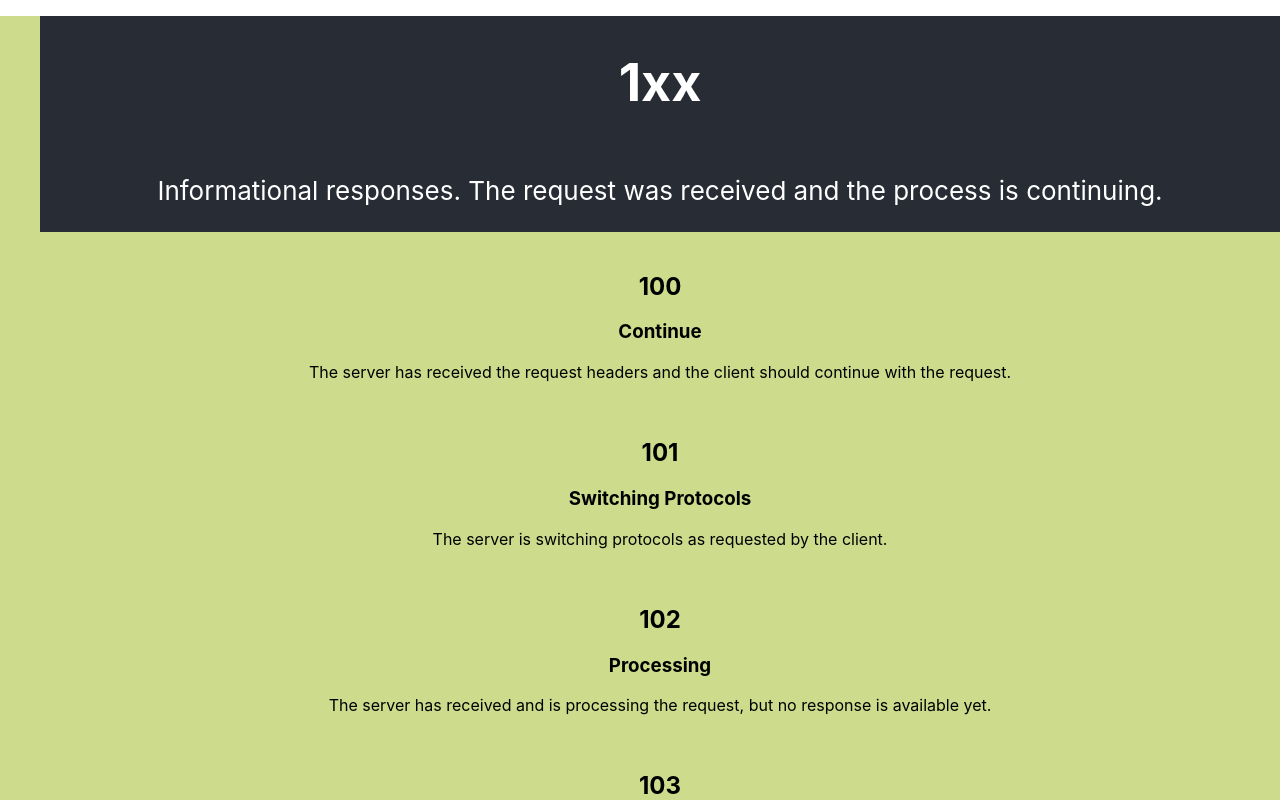
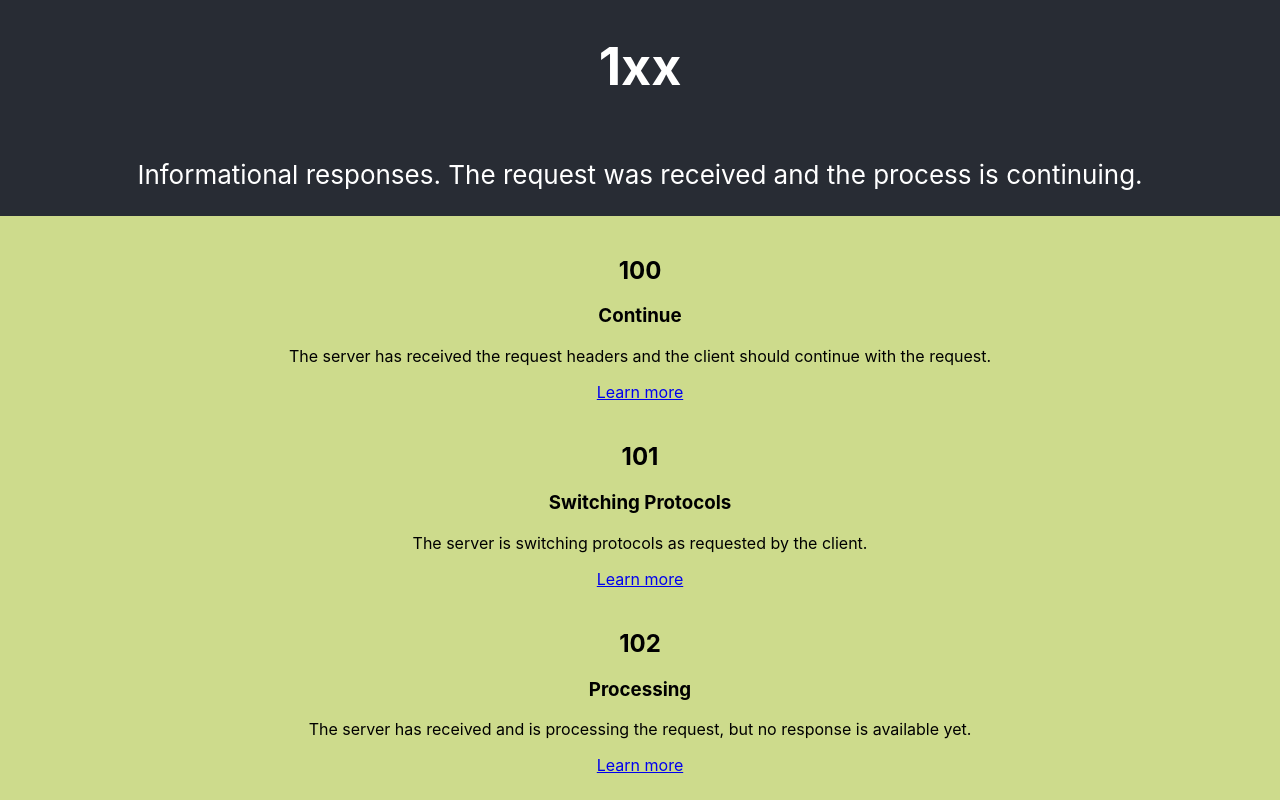
Before and after one commit to DaniBall/codeStatus, a React (Create React App) app: page / in a window 1280 px wide. Shown: the top 800 px of the page. Built offline with nearby package versions, Linux system fonts and the light colour scheme.

Commit message:
:sparkles: Añadidos enlaces a la info de mozilla

```diff
--- a/src/App.js
+++ b/src/App.js
@@ -8,7 +8,7 @@ function App() {
   return (
     <div className="App">
       {codeStatus.map(category => (
-        <ul>
+        <span>
           <div className='App-header'>
             <h1>{category.category}</h1>
             <p>{category.categoryDescription}</p>
@@ -20,10 +20,11 @@ function App() {
                 <h2>{code.code}</h2>
                 <h3>{code.name}</h3>
                 <p>{code.description}</p>
+                <a href={"https://developer.mozilla.org/en-US/docs/Web/HTTP/Status/" + code.code} target="_blank" rel="noopener noreferrer">Learn more</a>
               </div>
             ))}
           </div>
-        </ul>
+        </span>
       ))}
     </div>
   );
```
